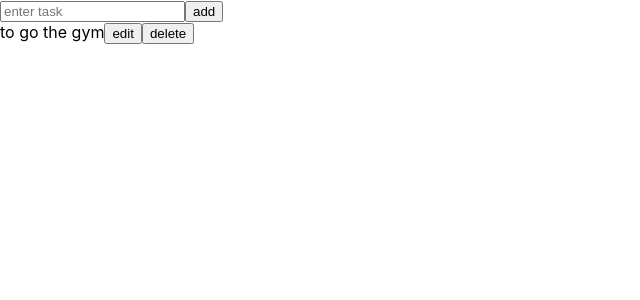
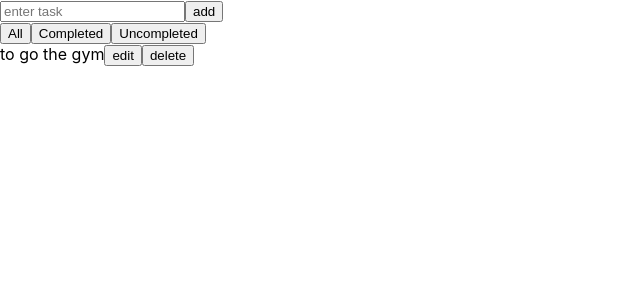
Before and after one commit to kittensgit/simple-todo-ts, a React (Create React App) app: page / in a window 1280 px wide. Shown: the top 300 px of the page, without its empty margins (0-640 px from the left). Built offline with nearby package versions, Linux system fonts and the light colour scheme.

Commit message:
filterTodo

```diff
--- a/src/App.tsx
+++ b/src/App.tsx
@@ -1,4 +1,4 @@
-import React, { FC, useState } from 'react';
+import React, { FC, useState, useEffect } from 'react';
 import { ITodo } from './types/types';
 import TodoList from './components/TodoList';
 import { v4 } from 'uuid';
@@ -12,6 +12,23 @@ const App: FC = () => {
             completed: false,
         },
     ]);
+
+    const [filtered, setFiltered] = useState<ITodo[]>(todos);
+
+    useEffect(() => {
+        setFiltered(todos);
+    }, [todos]);
+
+    const filterTodo = (status: string | boolean) => {
+        if (status === 'all') {
+            setFiltered(todos);
+        } else {
+            const newTodos: ITodo[] = [...todos].filter(
+                (todo) => todo.completed === status
+            );
+            setFiltered(newTodos);
+        }
+    };
 
     const addTodo = (task: ITodo['task']) => {
         const newTodo: ITodo = {
@@ -47,11 +64,14 @@ const App: FC = () => {
     return (
         <div>
             <TodoForm addTodo={addTodo} />
+            <button onClick={() => filterTodo('all')}>All</button>
+            <button onClick={() => filterTodo(true)}>Completed</button>
+            <button onClick={() => filterTodo(false)}>Uncompleted</button>
             <TodoList
                 editTodo={editTodo}
                 toggleTodo={toggleTodo}
                 deleteTodo={deleteTodo}
-                todos={todos}
+                todos={filtered}
             />
         </div>
     );
```
